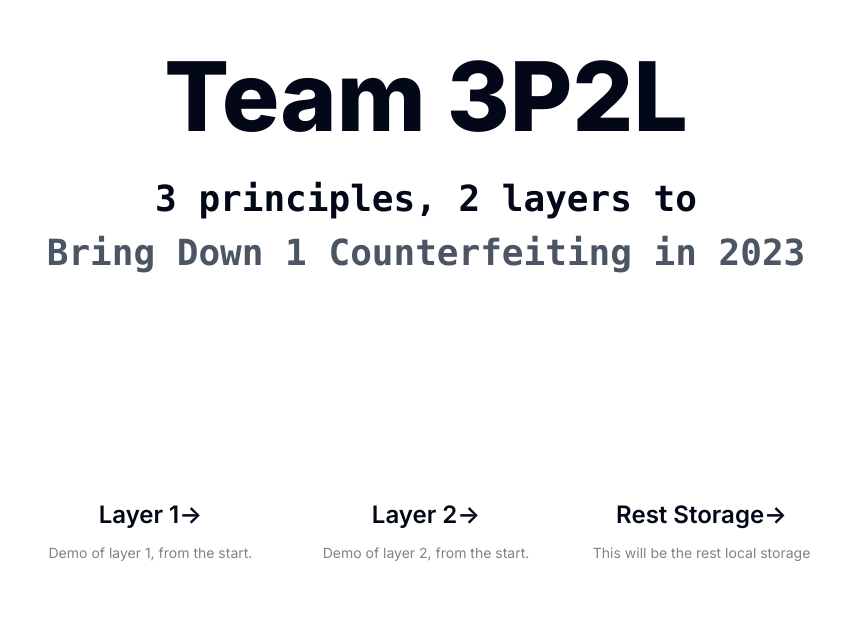
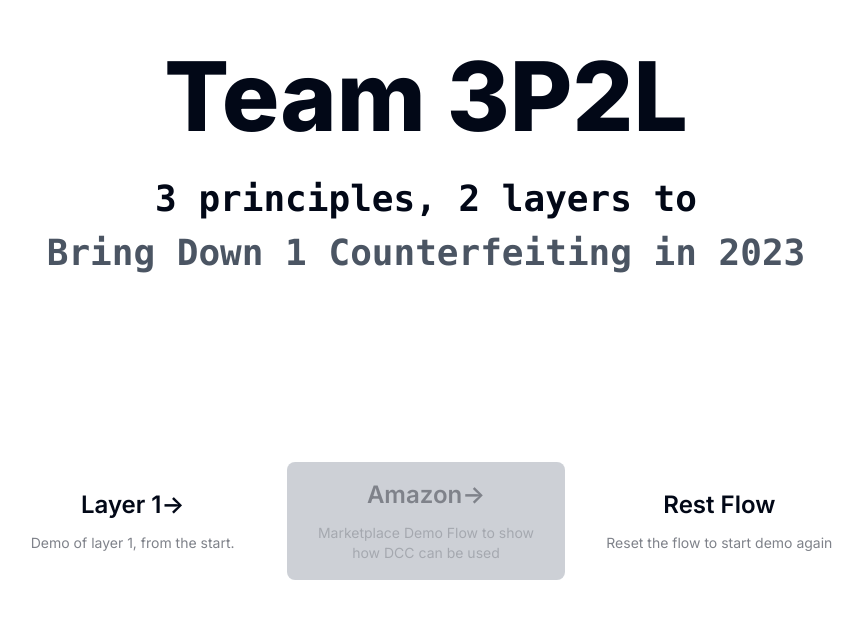
Before and after one commit to Vedsaga/hackathon, a Next.js app in the folder bring-down-counterfiting-2023-demo/: page / in a window 1280 px wide. Shown: the part 124-742 px from the top of the page, without its empty margins (214-1077 px from the left). Built offline with nearby package versions, Linux system fonts and the light colour scheme.

Commit message:
minor chnages

```diff
--- a/bring-down-counterfiting-2023-demo/app/(layer-1)/amazon/page.tsx
+++ b/bring-down-counterfiting-2023-demo/app/(layer-1)/amazon/page.tsx
@@ -2,7 +2,7 @@
 import { zodResolver } from "@hookform/resolvers/zod";
 import { useForm } from "react-hook-form";
 import * as z from "zod";
-import { Button, buttonVariants } from "@/components/ui/button";
+import { Button } from "@/components/ui/button";
 import {
   Dialog,
   DialogClose,
@@ -13,7 +13,7 @@ import {
   DialogTitle,
   DialogTrigger,
 } from "@/components/ui/dialog";
-import { ScrollArea, ScrollBar } from "@/components/ui/scroll-area";
+import { ScrollArea } from "@/components/ui/scroll-area";
 import { formatDistanceToNow, addDays } from "date-fns";
 
 import {
@@ -28,17 +28,14 @@ import {
   Card,
   CardContent,
   CardDescription,
-  CardFooter,
   CardHeader,
   CardTitle,
 } from "@/components/ui/card";
 import { useRouter } from "next/navigation";
 import { Check, Link2Icon } from "lucide-react";
-import { cn } from "@/lib/utils";
 import { Switch } from "@/components/ui/switch";
 import { useEffect, useState } from "react";
 import { LoadingIndicator } from "@/components/loading-indicator";
-import { TrademarkCard, TrademarkDetails } from "@/components/trademark-card";
 import { Badge } from "@/components/ui/badge";
 
 const formSchema = z.object({
@@ -64,7 +61,7 @@ export default function Amazon() {
   const router = useRouter();
 
   function onSubmit() {
-    router.push("/amazon/goods-listings");
+    router.push("/amazon/product-listings");
   }
 
   function onLinkDCCAccount() {
--- a/bring-down-counterfiting-2023-demo/app/page.tsx
+++ b/bring-down-counterfiting-2023-demo/app/page.tsx
@@ -5,6 +5,9 @@ export default function Home() {
   const router = useRouter();
   function moveToLayer1() {
     router.push("/stakeholder-registation");
+  }
+  function moveToAmazon() {
+    router.push("/amazon");
   }
 
   return (
@@ -39,17 +42,23 @@ export default function Home() {
           </p>
         </button>
         <button
-          className="group rounded-lg border border-transparent px-5 py-4 transition-colors hover:border-gray-300 hover:bg-gray-100 hover:dark:border-neutral-700 hover:dark:bg-neutral-800/30"
+          className={`group rounded-lg border border-transparent px-5 py-4 transition-colors hover:border-gray-300 hover:bg-gray-100 hover:dark:border-neutral-700 hover:dark:bg-neutral-800/30 ${
+            localStorage.getItem("isIRSAccountLinked") !== "true"
+              ? "cursor-not-allowed opacity-50 bg-gray-400"
+              : ""
+          }`}
           rel="noopener noreferrer"
+          disabled={!(localStorage.getItem("isIRSAccountLinked") === "true")}
+          onClick={() => moveToAmazon()}
         >
           <h2 className={`mb-3 text-2xl font-semibold`}>
-            Layer 2
+            Amazon
             <span className="inline-block transition-transform group-hover:translate-x-1 motion-reduce:transform-none">
               -&gt;
             </span>
           </h2>
           <p className={`m-0 max-w-[30ch] text-sm opacity-50`}>
-            Demo of layer 2, from the start.
+            Marketplace Demo Flow to show how DCC can be used
           </p>
         </button>
         <button
@@ -57,14 +66,9 @@ export default function Home() {
           rel="noopener noreferrer"
           onClick={() => localStorage.clear()}
         >
-          <h2 className={`mb-3 text-2xl font-semibold`}>
-            Rest Storage
-            <span className="inline-block transition-transform group-hover:translate-x-1 motion-reduce:transform-none">
-              -&gt;
-            </span>
-          </h2>
+          <h2 className={`mb-3 text-2xl font-semibold`}>Rest Flow</h2>
           <p className={`m-0 max-w-[30ch] text-sm opacity-50`}>
-            This will be the rest local storage
+            Reset the flow to start demo again
           </p>
         </button>
       </div>
```
